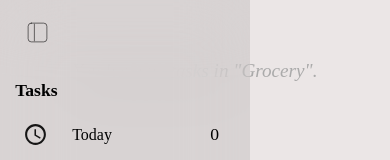
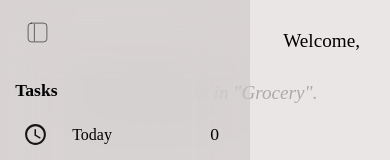
Before and after one commit to Kingsolomon-s/todo-list-app, a website built with webpack: page src/template.html in a window 390 px wide. Shown: the top 160 px of the page. Built offline with nearby package versions, Linux system fonts and the light colour scheme; a web font is replaced by a local one.

Commit message:
Add: overlay div to darken the main content when the sidebar is open in mobile

```diff
--- a/src/template.html
+++ b/src/template.html
@@ -129,6 +129,7 @@
       </div>
       <div class="overlay"></div>
       <div class="main-content">
+        <p class="welcome">Welcome,</p>
         <h2 class="current-project-title"></h2>
       </div>
     </div>
```
